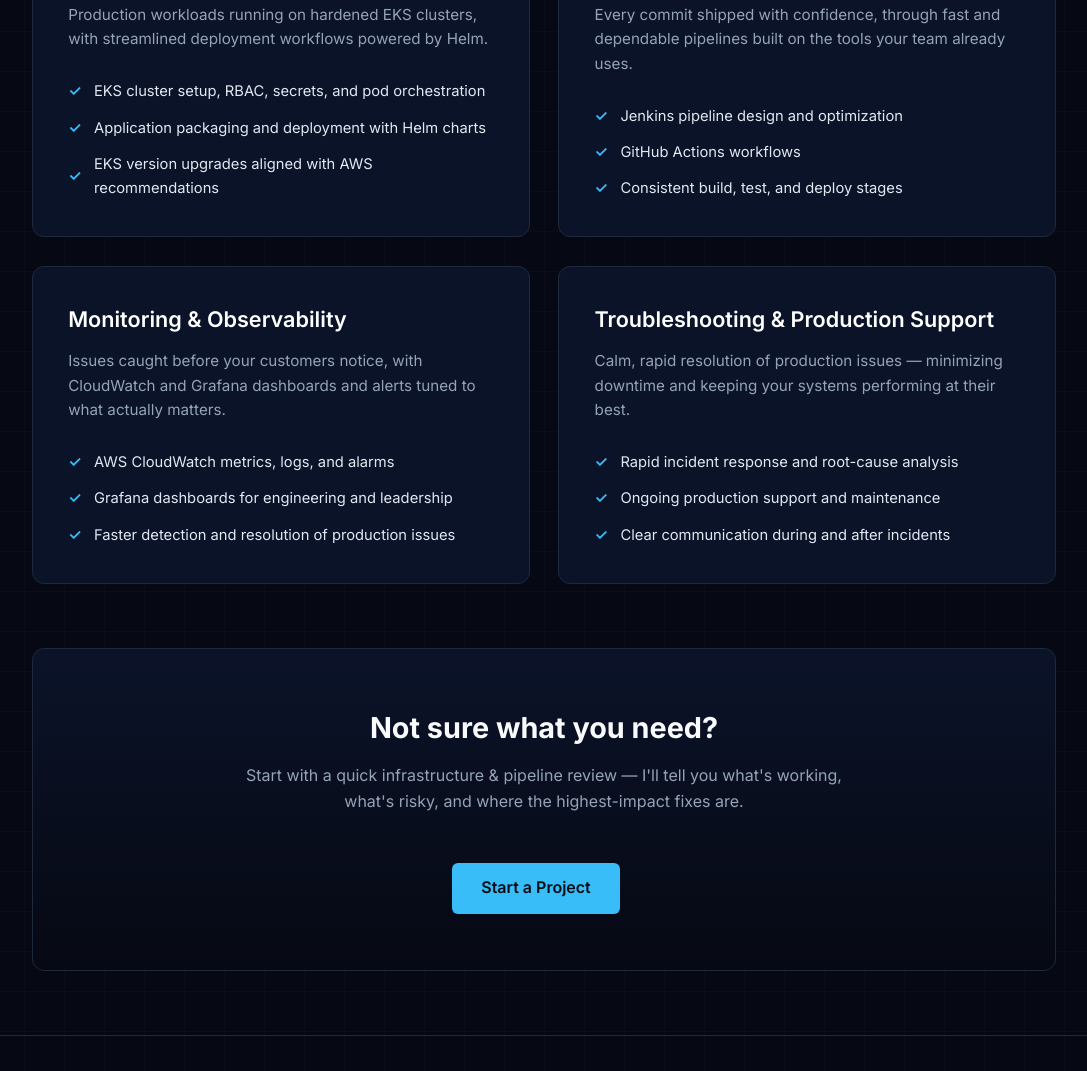
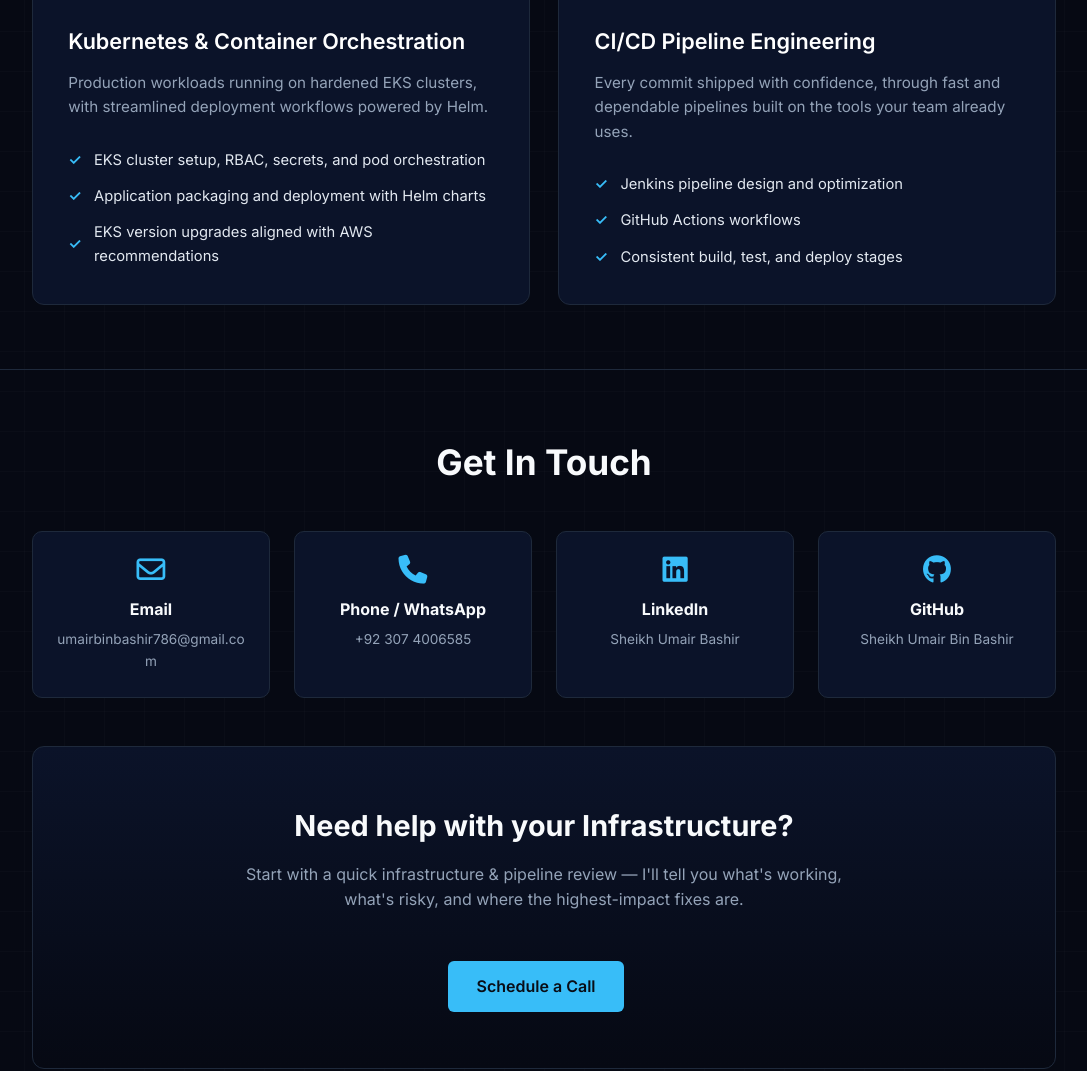
Before and after one commit to Sheikh-Umair/Sheikh-Umair.github.io, a plain HTML site: page index.html in a window 1280 px wide. Shown: the part 1729-2800 px from the top of the page, without its empty margins (96-1183 px from the left). Drawn offline with Linux system fonts and the light colour scheme.

Commit message:
fix: update LinkedIn URL to shiekh-umair786 and finalize direct links

```diff
--- a/index.html
+++ b/index.html
@@ -5,6 +5,7 @@
   <meta name="viewport" content="width=device-width, initial-scale=1.0" />
   <title>Sheikh Umair | DevOps & Cloud Consultant</title>
   <link href="https://fonts.googleapis.com/css2?family=Fira+Code:wght@400;500;600&family=Inter:wght@300;400;500;600;700&display=swap" rel="stylesheet">
+  <link rel="stylesheet" href="https://cdnjs.cloudflare.com/ajax/libs/font-awesome/6.4.0/css/all.min.css">
   <style>
     :root {
       --bg: #060913;
@@ -37,11 +38,17 @@
       padding: 0.5rem 10%;
       display: flex;
       justify-content: space-between;
+      align-items: center;
       font-size: 0.8rem;
       color: var(--text-dim);
+      flex-wrap: wrap;
+      gap: 0.5rem;
     }
     .top-bar-status { display: flex; align-items: center; gap: 0.5rem; }
     .status-dot { width: 8px; height: 8px; background: var(--green); border-radius: 50%; box-shadow: 0 0 8px var(--green); }
+    .top-bar-links { display: flex; gap: 1.2rem; align-items: center; }
+    .top-bar-links a { color: var(--text-dim); text-decoration: none; transition: 0.3s; }
+    .top-bar-links a:hover { color: var(--accent); }
 
     header {
       display: flex; justify-content: space-between; align-items: center;
@@ -76,6 +83,32 @@
     .hero h1 { font-size: 3rem; font-weight: 700; line-height: 1.15; margin-bottom: 1.5rem; letter-spacing: -0.02em; }
     .hero h1 span { color: var(--accent); }
     .hero p { color: var(--text-dim); font-size: 1.05rem; margin-bottom: 1.2rem; max-width: 600px; }
+
+    .hero-socials {
+      display: flex;
+      gap: 1rem;
+      margin-top: 1.5rem;
+      flex-wrap: wrap;
+    }
+    .social-btn {
+      display: inline-flex;
+      align-items: center;
+      gap: 0.6rem;
+      padding: 0.6rem 1.2rem;
+      border-radius: 6px;
+      border: 1px solid var(--card-border);
+      background: var(--card-bg);
+      color: var(--text);
+      text-decoration: none;
+      font-size: 0.9rem;
+      font-weight: 500;
+      transition: 0.3s;
+    }
+    .social-btn:hover {
+      border-color: var(--accent);
+      color: var(--accent);
+      transform: translateY(-2px);
+    }
 
     .terminal-card {
       background: var(--terminal-bg);
@@ -129,8 +162,45 @@
     .service-list li { display: flex; align-items: center; gap: 0.8rem; color: #e2e8f0; font-size: 0.92rem; }
     .service-list li .check-icon { color: var(--accent); font-weight: bold; }
 
+    .contact-card-grid {
+      display: grid;
+      grid-template-columns: repeat(auto-fit, minmax(220px, 1fr));
+      gap: 1.5rem;
+      margin-bottom: 3rem;
+    }
+    .contact-item {
+      background: var(--card-bg);
+      border: 1px solid var(--card-border);
+      border-radius: 10px;
+      padding: 1.5rem;
+      text-align: center;
+      transition: 0.3s;
+      text-decoration: none;
+      color: inherit;
+      display: block;
+    }
+    .contact-item:hover {
+      border-color: var(--accent);
+      transform: translateY(-3px);
+    }
+    .contact-item i {
+      font-size: 1.8rem;
+      color: var(--accent);
+      margin-bottom: 0.8rem;
+    }
+    .contact-item h4 {
+      font-size: 1rem;
+      margin-bottom: 0.4rem;
+      color: var(--text);
+    }
+    .contact-item p {
+      font-size: 0.85rem;
+      color: var(--text-dim);
+      word-break: break-all;
+    }
+
     .callout-box {
-      margin-top: 4rem;
+      margin-top: 2rem;
       background: linear-gradient(180deg, #0b1329 0%, #060913 100%);
       border: 1px solid var(--card-border);
       border-radius: 12px;
@@ -155,7 +225,10 @@
     <div class="top-bar-status">
       <span class="status-dot"></span> Available for Remote DevOps & Cloud Architecture Projects
     </div>
-    <div>Lahore, Pakistan (PKT)</div>
+    <div class="top-bar-links">
+      <a href="mailto:umairbinbashir786@gmail.com"><i class="fa-regular fa-envelope"></i> umairbinbashir786@gmail.com</a>
+      <a href="tel:+923074006585"><i class="fa-solid fa-phone"></i> +92 307 4006585</a>
+    </div>
   </div>
 
   <header>
@@ -174,9 +247,22 @@
       <h1>DevOps & Cloud Consultant for teams that need it <span>done right.</span></h1>
       <p>Over 2 years of hands-on experience designing, automating, and operating secure, scalable AWS infrastructure for modern microservices.</p>
       <p>Helping engineering teams build reliable cloud foundations — automated delivery pipelines, resilient Kubernetes platforms, and observability that catches issues before your customers do.</p>
+
       <div>
         <a href="#contact" class="btn btn-primary">Start a Project</a>
         <a href="#services" class="btn btn-outline">Explore Services</a>
+      </div>
+
+      <div class="hero-socials">
+        <a href="https://github.com/Sheikh-Umair" target="_blank" class="social-btn">
+          <i class="fa-brands fa-github"></i> GitHub
+        </a>
+        <a href="https://www.linkedin.com/in/shiekh-umair786/" target="_blank" class="social-btn">
+          <i class="fa-brands fa-linkedin"></i> LinkedIn
+        </a>
+        <a href="mailto:umairbinbashir786@gmail.com" class="social-btn">
+          <i class="fa-regular fa-envelope"></i> Email Me
+        </a>
       </div>
     </div>
 
@@ -216,7 +302,6 @@
     <h2 class="section-title">Services</h2>
 
     <div class="services-grid">
-
       <div class="service-card">
         <h3>Cloud Infrastructure on AWS</h3>
         <p class="desc">Highly available AWS environments for microservices, engineered for consistency and security across Dev, QA, UAT, and Production.</p>
@@ -256,33 +341,43 @@
           <li><span class="check-icon">✓</span> Consistent build, test, and deploy stages</li>
         </ul>
       </div>
+    </div>
+  </section>
 
-      <div class="service-card">
-        <h3>Monitoring & Observability</h3>
-        <p class="desc">Issues caught before your customers notice, with CloudWatch and Grafana dashboards and alerts tuned to what actually matters.</p>
-        <ul class="service-list">
-          <li><span class="check-icon">✓</span> AWS CloudWatch metrics, logs, and alarms</li>
-          <li><span class="check-icon">✓</span> Grafana dashboards for engineering and leadership</li>
-          <li><span class="check-icon">✓</span> Faster detection and resolution of production issues</li>
-        </ul>
-      </div>
+  <!-- Contact Section -->
+  <section id="contact" style="border-top: 1px solid var(--card-border);">
+    <h2 class="section-title">Get In Touch</h2>
 
-      <div class="service-card">
-        <h3>Troubleshooting & Production Support</h3>
-        <p class="desc">Calm, rapid resolution of production issues — minimizing downtime and keeping your systems performing at their best.</p>
-        <ul class="service-list">
-          <li><span class="check-icon">✓</span> Rapid incident response and root-cause analysis</li>
-          <li><span class="check-icon">✓</span> Ongoing production support and maintenance</li>
-          <li><span class="check-icon">✓</span> Clear communication during and after incidents</li>
-        </ul>
-      </div>
+    <div class="contact-card-grid">
+      <a href="mailto:umairbinbashir786@gmail.com" class="contact-item">
+        <i class="fa-regular fa-envelope"></i>
+        <h4>Email</h4>
+        <p>umairbinbashir786@gmail.com</p>
+      </a>
 
+      <a href="tel:+923074006585" class="contact-item">
+        <i class="fa-solid fa-phone"></i>
+        <h4>Phone / WhatsApp</h4>
+        <p>+92 307 4006585</p>
+      </a>
+
+      <a href="https://www.linkedin.com/in/shiekh-umair786/" target="_blank" class="contact-item">
+        <i class="fa-brands fa-linkedin"></i>
+        <h4>LinkedIn</h4>
+        <p>Sheikh Umair Bashir</p>
+      </a>
+
+      <a href="https://github.com/Sheikh-Umair" target="_blank" class="contact-item">
+        <i class="fa-brands fa-github"></i>
+        <h4>GitHub</h4>
+        <p>Sheikh Umair Bin Bashir</p>
+      </a>
     </div>
 
-    <div class="callout-box" id="contact">
-      <h3>Not sure what you need?</h3>
+    <div class="callout-box">
+      <h3>Need help with your Infrastructure?</h3>
       <p>Start with a quick infrastructure & pipeline review — I'll tell you what's working, what's risky, and where the highest-impact fixes are.</p>
-      <a href="https://github.com/Sheikh-Umair" target="_blank" class="btn btn-primary">Start a Project</a>
+      <a href="mailto:umairbinbashir786@gmail.com" class="btn btn-primary">Schedule a Call</a>
     </div>
   </section>
 
```
